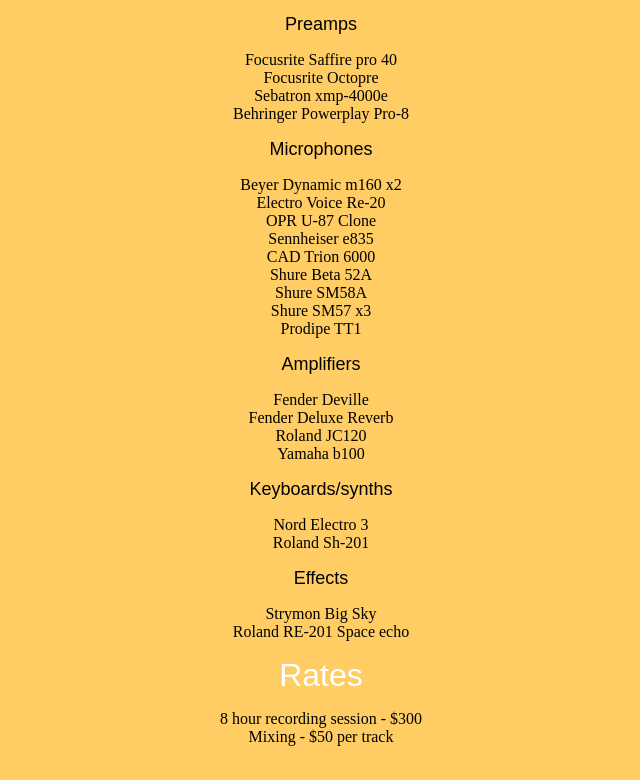
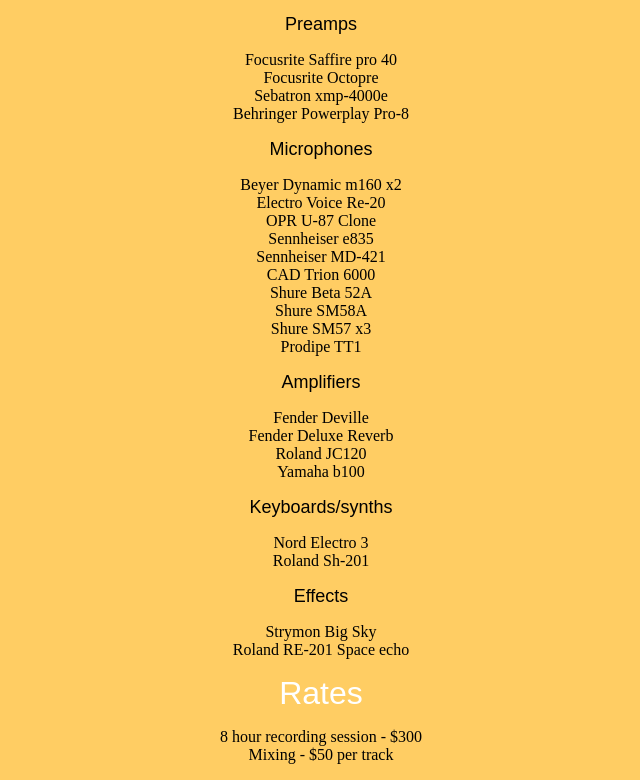
Before and after one commit to bankrec/bankrec.github.io, a plain HTML site: page recording studio/index.html in a window 1280 px wide. Shown: the part 1682-2462 px from the top of the page, without its empty margins (319-959 px from the left). Drawn offline with Linux system fonts and the light colour scheme.

Commit message:
sennheiser md421

```diff
--- a/recording studio/index.html
+++ b/recording studio/index.html
@@ -44,6 +44,7 @@
         <dt>Electro Voice Re-20</dt>
         <dt>OPR U-87 Clone</dt>
         <dt>Sennheiser e835</dt>
+        <dt>Sennheiser MD-421</dt>
         <dt>CAD Trion 6000</dt>
         <dt>Shure Beta 52A</dt>
         <dt>Shure SM58A</dt>
```
